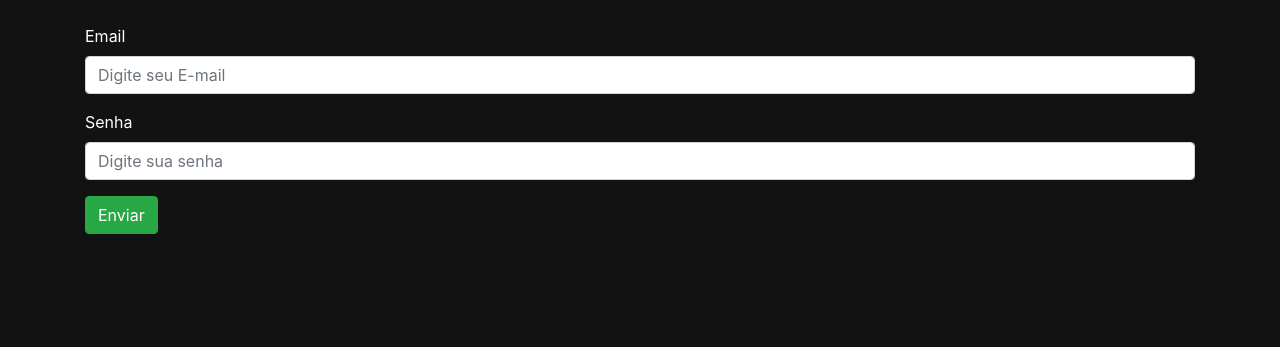
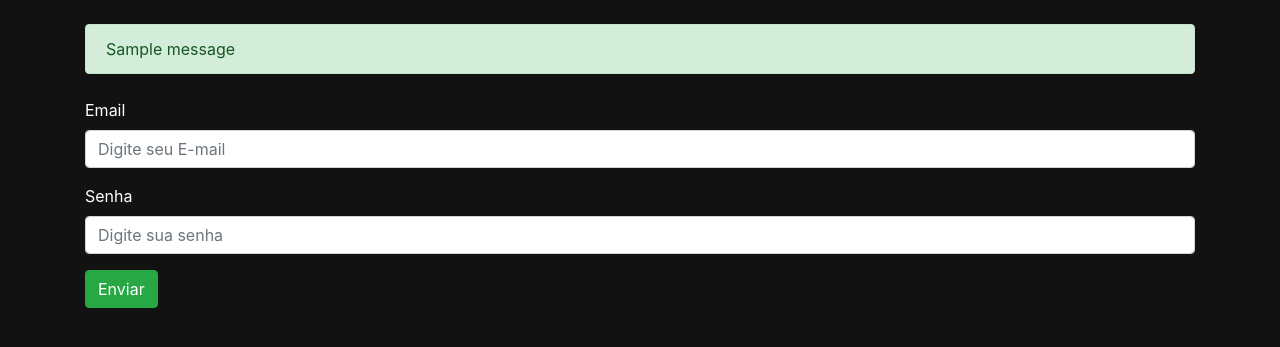
Before and after one commit to matheus-dev-fullstack/madeireira, a Django app: page /auth/login/ in a window 1280 px wide. Shown: the part 56-403 px from the top of the page. Run offline with Django 5.2, Linux system fonts and the light colour scheme; tables that the repository leaves empty hold one stand-in row (values such as "Sample post"); one stand-in notice (Sample message) is shown.

Commit message:
Implementando Django messages

```diff
--- a/usuarios/templates/login.html
+++ b/usuarios/templates/login.html
@@ -7,6 +7,13 @@
 {% block 'body' %}
 
     <div class="container">
+        {% if messages  %}
+            <br />
+            {% for message in messages %}
+                <div class="alert {{message.tags}}">{{ message }}</div>
+            {% endfor %}
+        {% endif %}
+
         <form action="{% url 'login' %}" method="POST" class="mt-4"> {% csrf_token %}
             <label>Email</label>
             <input type="email" placeholder="Digite seu E-mail" name="email" class="form-control" required></input>
--- a/usuarios/views.py
+++ b/usuarios/views.py
@@ -20,13 +20,13 @@ def cadastrar_vendedor(request):
         user = Users.objects.filter(email=email)
 
         if user.exists():
-            # TODO: utilizar messages do django
-            return HttpResponse('Já existe um vendedor com este email')
+            messages.add_message(request, messages.ERROR, 'Já existe um vendedor com este email.')
+            return redirect(reverse('cadastrar_vendedor'))
 
         user = Users.objects.create_user(username=email, email=email, password=senha, cargo='V')
 
-        # TODO: Redirecionar com uma mensagem
-        return HttpResponse('Vendedor criado com sucesso')
+        messages.add_message(request, messages.SUCCESS, 'Vendedor criado com sucesso.')
+        return redirect(reverse('cadastrar_vendedor'))
 
 def login(request):
     if request.method == "GET":
@@ -41,8 +41,8 @@ def login(request):
         user = auth.authenticate(username=login, password=senha)
 
         if not user:
-            # TODO: Redirecionar com mensagem de erro
-            return HttpResponse('Usuário inválido')
+            messages.add_message(request, messages.ERROR, 'Usuário ou senha inválidos')
+            return redirect(reverse('login'))
 
         auth.login(request, user)
         return HttpResponse('Usuário logado com sucesso')
```
Also changed, not shown: usuarios/templates/cadastrar_vendedor.html (+7 -1 lines).
